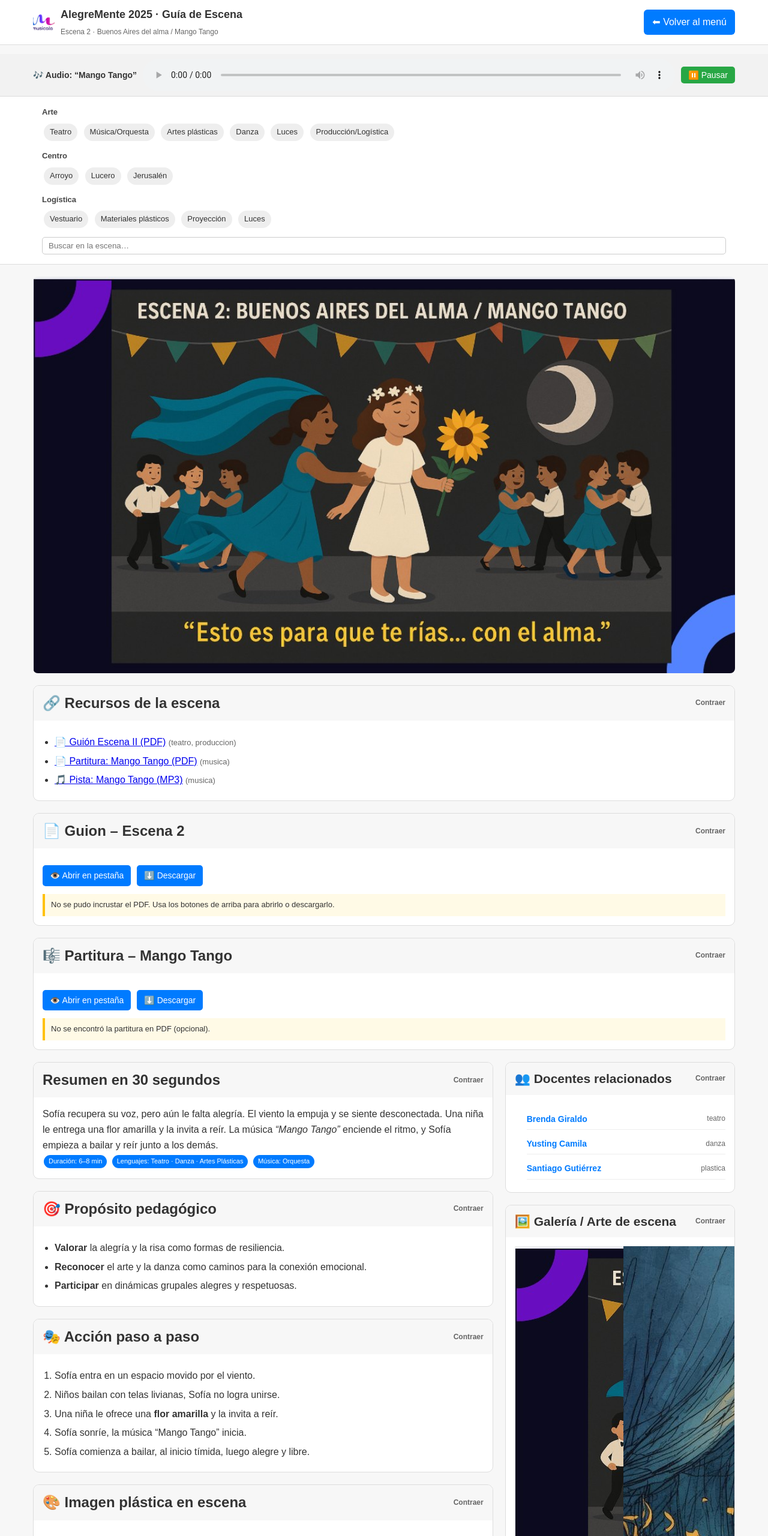
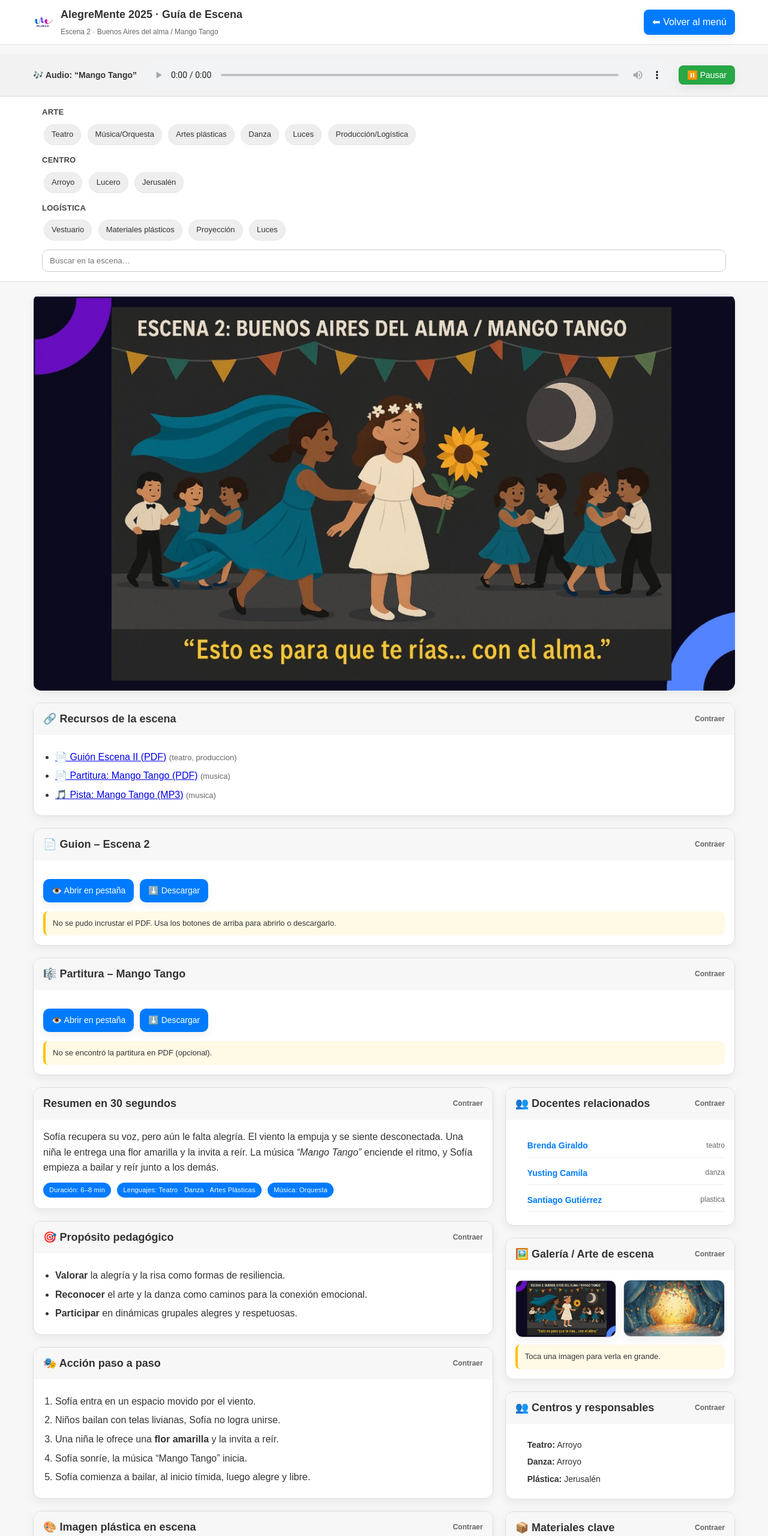
Before and after one commit to MusicalaEscuela/escena2alegremente, a plain HTML site: page index.html in a window 1280 px wide. Shown: the top 2560 px of the page at 60% size. Drawn offline with Linux system fonts and the light colour scheme; no server answers.

Commit message:
Update style.css

```diff
--- a/style.css
+++ b/style.css
@@ -1,5 +1,5 @@
 /* ==============================
-   Reset y variables básicas
+   Reset y variables
 ============================== */
 * { box-sizing: border-box; margin: 0; padding: 0; }
 :root{
@@ -13,7 +13,9 @@
   --muted:#666;
   --border:#ddd;
   --soft:#f2f2f2;
+  --shadow:0 6px 16px rgba(0,0,0,.06);
 }
+
 html, body { height: 100%; }
 body{
   font-family: Arial, system-ui, -apple-system, Segoe UI, Roboto, Helvetica, Arial;
@@ -23,95 +25,109 @@ body{
 }
 .wrap{ max-width:1200px; margin:0 auto; padding:0 15px; }
 
+img{ max-width:100%; height:auto; display:block; }
+
+/* Accesibilidad: focus visible */
+a:focus-visible, button:focus-visible, .chip:focus-visible, input:focus-visible {
+  outline: 3px solid rgba(0,123,255,.35);
+  outline-offset: 2px;
+  border-radius: 6px;
+}
+
 /* ==============================
    Barra superior
 ============================== */
-.top{ background:var(--paper); border-bottom:1px solid var(--border); margin-bottom:15px; }
-.topbar{ display:flex; justify-content:space-between; align-items:center; padding:10px 15px; }
-.topbar .brand{ display:flex; align-items:center; gap:10px; }
-.topbar h1{ font-size:18px; margin:0; }
+.top{ background:var(--paper); border-bottom:1px solid var(--border); margin-bottom:15px; position:sticky; top:0; z-index:10; }
+.topbar{ display:flex; justify-content:space-between; align-items:center; padding:10px 15px; gap:12px; }
+.topbar .brand{ display:flex; align-items:center; gap:10px; min-width:0; }
+.topbar h1{ font-size:18px; margin:0; white-space:nowrap; overflow:hidden; text-overflow:ellipsis; }
 .topbar small{ font-size:12px; color:var(--muted); }
 .btn-back{
-  background:var(--brand); color:#fff; padding:8px 14px; border-radius:6px;
-  text-decoration:none; transition:background .3s ease;
+  background:var(--brand); color:#fff; padding:8px 14px; border-radius:8px;
+  text-decoration:none; transition:transform .15s ease, background .25s ease;
+  box-shadow: var(--shadow);
 }
-.btn-back:hover{ background:var(--brand-dark); }
+.btn-back:hover{ background:var(--brand-dark); transform: translateY(-1px); }
 
 /* ==============================
    Reproductor
 ============================== */
 .playerbar{ background:var(--soft); border-bottom:1px solid var(--border); padding:8px 0; }
 .player{ display:flex; align-items:center; gap:10px; }
-.player label{ font-weight:bold; font-size:14px; }
+.player label{ font-weight:bold; font-size:14px; white-space:nowrap; }
 .player audio{ flex:1; min-width:160px; }
 .player .btn{
-  background:var(--ok); color:#fff; padding:6px 12px; border-radius:5px; border:none; cursor:pointer;
-  transition:background .3s ease;
+  background:var(--ok); color:#fff; padding:8px 14px; border-radius:8px; border:none; cursor:pointer;
+  transition:background .25s ease, transform .15s ease; box-shadow: var(--shadow);
 }
-.player .btn:hover{ background:var(--ok-dark); }
+.player .btn:hover{ background:var(--ok-dark); transform: translateY(-1px); }
 
 /* ==============================
    Filtros y búsqueda
 ============================== */
 .filters{ background:#fff; border-bottom:1px solid var(--border); padding:10px 0; }
 .filter-group{ padding:6px 15px; }
-.filter-group h4{ margin-bottom:5px; font-size:13px; color:#444; }
+.filter-group h4{ margin-bottom:6px; font-size:13px; color:#444; text-transform:uppercase; letter-spacing:.02em; }
 .chip{
-  display:inline-block; background:#eee; padding:4px 10px; margin:3px; border-radius:20px;
-  font-size:13px; cursor:pointer; transition:background .2s ease;
+  display:inline-block; background:#eee; padding:6px 12px; margin:3px; border-radius:999px;
+  font-size:13px; cursor:pointer; transition:background .2s ease, transform .1s ease;
+  user-select:none; border:1px solid #e5e7eb;
 }
-.chip:hover{ background:#ddd; }
-.chip.active{ background:var(--brand); color:#fff; }
+.chip:hover{ background:#ddd; transform: translateY(-1px); }
+.chip.active{ background:var(--brand); color:#fff; border-color:transparent; }
 .toolbar{ padding:6px 15px; }
 .search input{
-  width:100%; padding:6px 10px; border:1px solid #ccc; border-radius:5px; outline:none;
+  width:100%; padding:10px 12px; border:1px solid #ccc; border-radius:10px; outline:none; background:#fff;
+  transition: box-shadow .15s ease, border-color .15s ease;
 }
-.search input:focus{ border-color:var(--brand); box-shadow:0 0 0 3px rgba(0,123,255,.15); }
+.search input:focus{ border-color:var(--brand); box-shadow:0 0 0 4px rgba(0,123,255,.12); }
 
 /* ==============================
    Layout principal
 ============================== */
-main.wrap{ margin:20px auto; }
-.grid{ display:grid; grid-template-columns:2fr 1fr; gap:20px; }
-@media (max-width:900px){ .grid{ grid-template-columns:1fr; } }
+main.wrap{ margin:20px auto 40px; }
+.grid{ display:grid; grid-template-columns:2fr 1fr; gap:20px; align-items:start; }
+@media (max-width:980px){ .grid{ grid-template-columns:1fr; } }
 
 /* ==============================
    Imagen hero
 ============================== */
-.hero img{ width:100%; border-radius:8px; margin-bottom:20px; display:block; }
+.hero img{ width:100%; border-radius:14px; margin-bottom:20px; display:block; box-shadow: var(--shadow); }
 
 /* ==============================
    Cards
 ============================== */
 .card{
-  background:var(--paper); border:1px solid var(--border); border-radius:10px;
-  margin-bottom:20px; overflow:hidden;
+  background:var(--paper); border:1px solid var(--border); border-radius:14px;
+  margin-bottom:20px; overflow:hidden; box-shadow: var(--shadow);
 }
 .card header{
-  background:#f7f7f7; padding:10px 15px; font-weight:bold; cursor:pointer;
+  background:#f7f7f7; padding:12px 16px; font-weight:bold; cursor:pointer;
   display:flex; justify-content:space-between; align-items:center; user-select:none;
 }
-.card header:hover{ background:#ececec; }
+.card header:hover{ background:#f0f0f0; }
+.card h2{ font-size:18px; font-weight:700; }
 .card .caret{ font-size:12px; color:var(--muted); }
-.card .content{ padding:15px; display:block; }
+.card .content{ padding:16px; display:block; }
+.card p + .tools{ margin-top:10px; }
 .card ul, .card ol{ padding-left:20px; margin-top:8px; }
 .card li{ margin-bottom:6px; }
-.card table{ width:100%; border-collapse:collapse; margin-top:10px; }
-.card th, .card td{ border:1px solid var(--border); padding:6px 8px; text-align:left; font-size:14px; }
+.card table{ width:100%; border-collapse:collapse; margin-top:10px; border-radius:10px; overflow:hidden; }
+.card th, .card td{ border:1px solid var(--border); padding:8px 10px; text-align:left; font-size:14px; }
 .card th{ background:#f2f2f2; }
 
 /* Pills, notas, utilidades */
 .pill{
   display:inline-block; background:var(--brand); color:#fff; font-size:11px;
-  padding:2px 8px; margin:2px; border-radius:20px;
+  padding:4px 10px; margin:2px 6px 2px 0; border-radius:999px; letter-spacing:.02em;
 }
 .note{
-  background:#fffae6; border-left:4px solid #ffc107; padding:8px 10px; margin-top:10px; font-size:13px;
+  background:#fffae6; border-left:4px solid #ffc107; padding:10px 12px; margin-top:12px; font-size:13px; border-radius:8px;
 }
 .muted{ color:var(--muted); font-size:13px; }
 .kbd{
   font-family:ui-monospace, SFMono-Regular, Menlo, Monaco, Consolas, "Liberation Mono", monospace;
-  background:#f3f4f6; padding:1px 6px; border-radius:4px; border:1px solid #e5e7eb;
+  background:#f3f4f6; padding:2px 8px; border-radius:6px; border:1px solid #e5e7eb; font-size:12px;
 }
 
 /* ==============================
@@ -120,34 +136,38 @@ main.wrap{ margin:20px auto; }
 .stage-assets{ display:flex; flex-wrap:wrap; gap:15px; }
 .asset{ flex:1 1 150px; text-align:center; }
 .asset img{
-  width:100%; border:1px solid #ccc; border-radius:6px; display:block; background:#fff;
+  width:100%; border:1px solid #ccc; border-radius:10px; display:block; background:#fff;
 }
 .asset-grid{ display:grid; grid-template-columns:repeat(auto-fill, minmax(160px,1fr)); gap:12px; }
+.asset-grid a{ display:block; }
+.asset-grid a img{ width:100%; border-radius:12px; border:1px solid #ddd; background:#fff; box-shadow: var(--shadow); }
 
 /* ==============================
    Botones y acciones
 ============================== */
 .btn{
-  background:var(--brand); color:#fff; padding:6px 12px; border-radius:5px; text-decoration:none;
-  font-size:14px; display:inline-block; margin:3px 0; transition:background .2s ease;
+  background:var(--brand); color:#fff; padding:8px 14px; border-radius:10px; text-decoration:none;
+  font-size:14px; display:inline-block; margin:3px 0; transition:background .2s ease, transform .1s ease;
+  border:none; cursor:pointer; box-shadow: var(--shadow);
 }
-.btn:hover{ background:var(--brand-dark); }
-.actions{ margin-top:10px; display:flex; gap:10px; flex-wrap:wrap; }
+.btn:hover{ background:var(--brand-dark); transform: translateY(-1px); }
+.actions{ margin-top:12px; display:flex; gap:10px; flex-wrap:wrap; }
 
 /* ==============================
    PDF viewer
 ============================== */
 .pdf-frame{
-  width:100%; height:500px; border:1px solid #ccc; border-radius:6px; margin-top:10px;
+  width:100%; height:520px; border:1px solid #ccc; border-radius:12px; margin-top:12px;
+  background:#fff;
 }
 
 /* ==============================
-   Checklist
+   Checklist (IDs usados por JS)
 ============================== */
 #check-escena li,
 #check-escena2 li,
 #check-escena1 li{
-  margin-bottom:5px; font-size:14px;
+  margin-bottom:6px; font-size:14px;
 }
 #check-escena input,
 #check-escena2 input,
@@ -158,22 +178,22 @@ main.wrap{ margin:20px auto; }
 ============================== */
 aside .card{ font-size:14px; }
 aside ul{ list-style:none; padding-left:0; }
-aside li{ margin-bottom:6px; }
+aside li{ margin-bottom:8px; }
 
 /* ==============================
    Footer
 ============================== */
 .footer{
-  text-align:center; font-size:13px; color:#888; margin-top:30px; padding:15px;
+  text-align:center; font-size:13px; color:#888; margin-top:30px; padding:16px;
 }
 
 /* ==============================
    Docentes (lista lateral)
 ============================== */
 .teacher-list li{
-  border-bottom:1px solid #eee; padding:6px 0; display:flex; justify-content:space-between; align-items:center;
+  border-bottom:1px solid #eee; padding:8px 0; display:flex; justify-content:space-between; align-items:center; gap:10px;
 }
-.teacher-list a{ text-decoration:none; color:var(--brand); font-weight:600; }
+.teacher-list a{ text-decoration:none; color:var(--brand); font-weight:700; }
 .teacher-list a:hover{ text-decoration:underline; }
 .teacher-tags{ font-size:12px; color:var(--muted); }
 
@@ -184,14 +204,30 @@ aside li{ margin-bottom:6px; }
 .hidden{ display:none !important; }
 
 /* ==============================
+   Responsivo
+============================== */
+@media (max-width:680px){
+  .topbar h1{ font-size:16px; }
+  .player{ flex-wrap:wrap; }
+  .pdf-frame{ height:420px; }
+}
+
+/* ==============================
    Modo impresión
 ============================== */
 @media print{
   :root{ --bg:#fff; }
   body{ background:#fff; }
   .filters, .playerbar, .toolbar, .btn, .btn-back{ display:none !important; }
-  .top{ border:none; margin:0 0 10px 0; }
-  .card{ break-inside:avoid; page-break-inside:avoid; }
-  .pdf-frame{ height:380px; }
+  .top{ border:none; margin:0 0 10px 0; position:static; }
+  .card{ break-inside:avoid; page-break-inside:avoid; box-shadow:none; }
+  .pdf-frame{ height:360px; border-color:#aaa; }
   a{ color:#000; text-decoration:none; }
 }
+
+/* ==============================
+   Preferencias de movimiento
+============================== */
+@media (prefers-reduced-motion: reduce){
+  *{ transition:none !important; animation:none !important; }
+}
```
